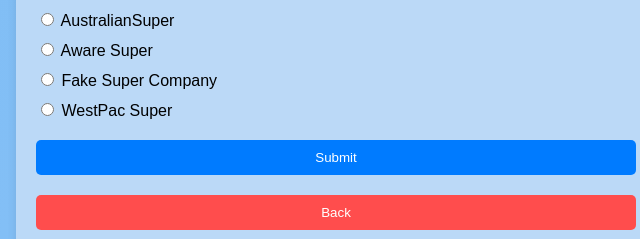
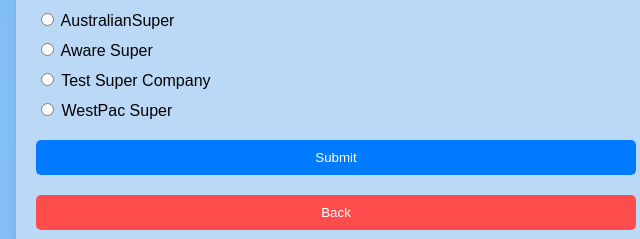
Before and after one commit to Besiden/COMP_3850_Project, a plain HTML site: page index.html in a window 1280 px wide. Both pictures are taken after a click on the button "Super". Shown: the part 169-408 px from the top of the page, 304-944 px from the left. Drawn offline with Linux system fonts and the light colour scheme.

Commit message:
minor name change under super companies

```diff
--- a/index.html
+++ b/index.html
@@ -246,8 +246,8 @@
                     Aware Super
                 </label>
                 <label>
-                    <input type="radio" name="superOption" value="Fake Super Company">
-                    Fake Super Company
+                    <input type="radio" name="superOption" value="Test Super Company">
+                    Test Super Company
                 </label>
                 <label>
                     <input type="radio" name="superOption" value="WestPac Super">
```
